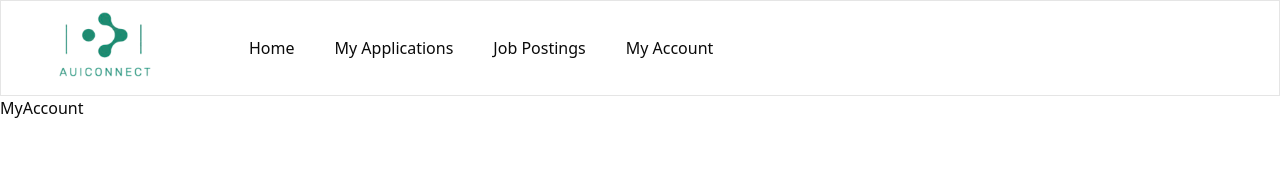
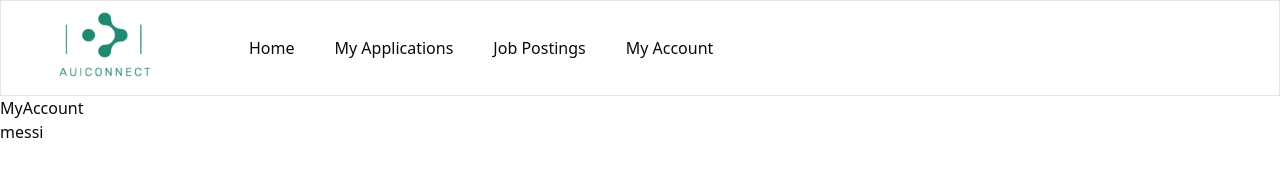
Before and after one commit to neocedrus/aui-students-careers, a React (Vite) app in the folder web/: page /Account in a window 1280 px wide. Shown: the top 194 px of the page. Built offline with nearby package versions, Linux system fonts and the light colour scheme.

Commit message:
task done

```diff
--- a/web/src/pages/MyAccount.jsx
+++ b/web/src/pages/MyAccount.jsx
@@ -2,8 +2,11 @@ import React from 'react'
 
 function MyAccount() {
   return (
-    <div>MyAccount</div>
-  )
+    <div>
+      <div>MyAccount</div>
+      <div>messi</div>
+    </div>
+  );
 }
 
 export default MyAccount
```
